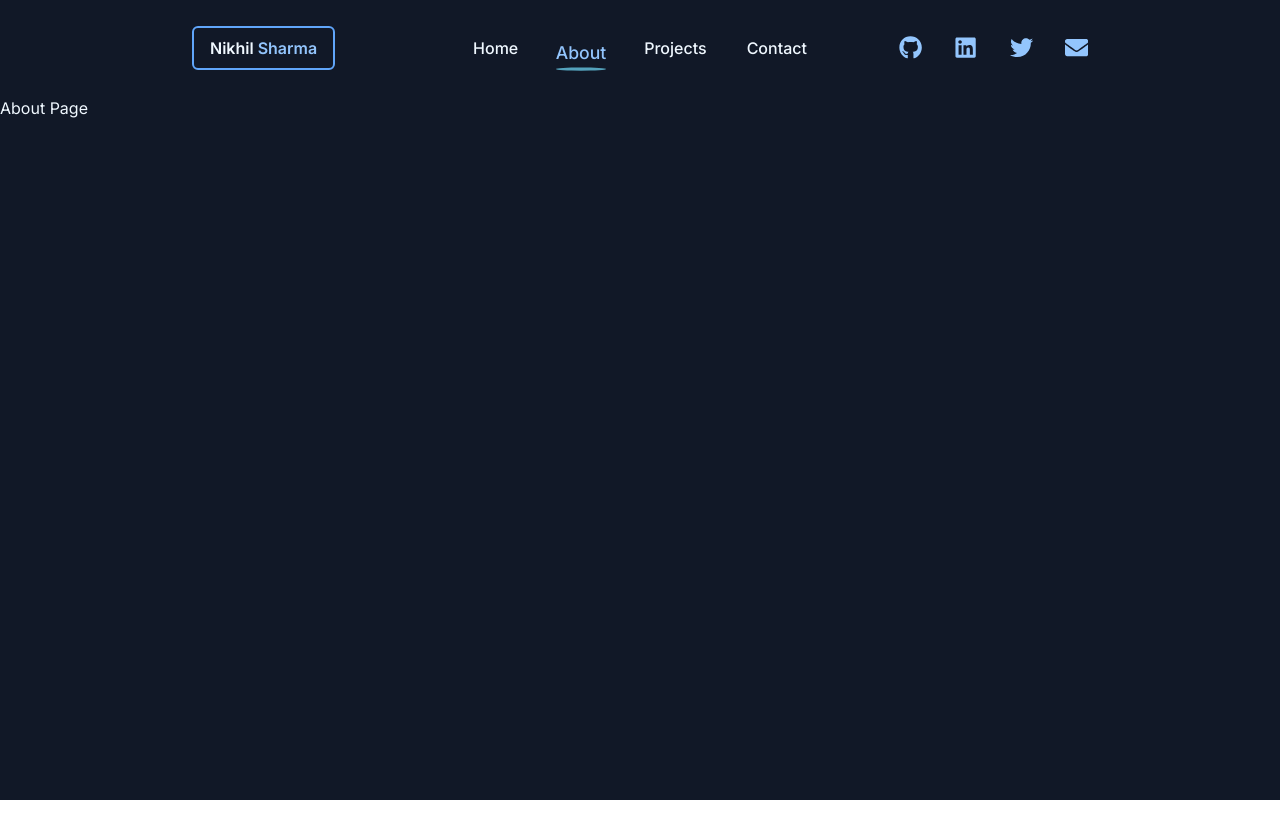
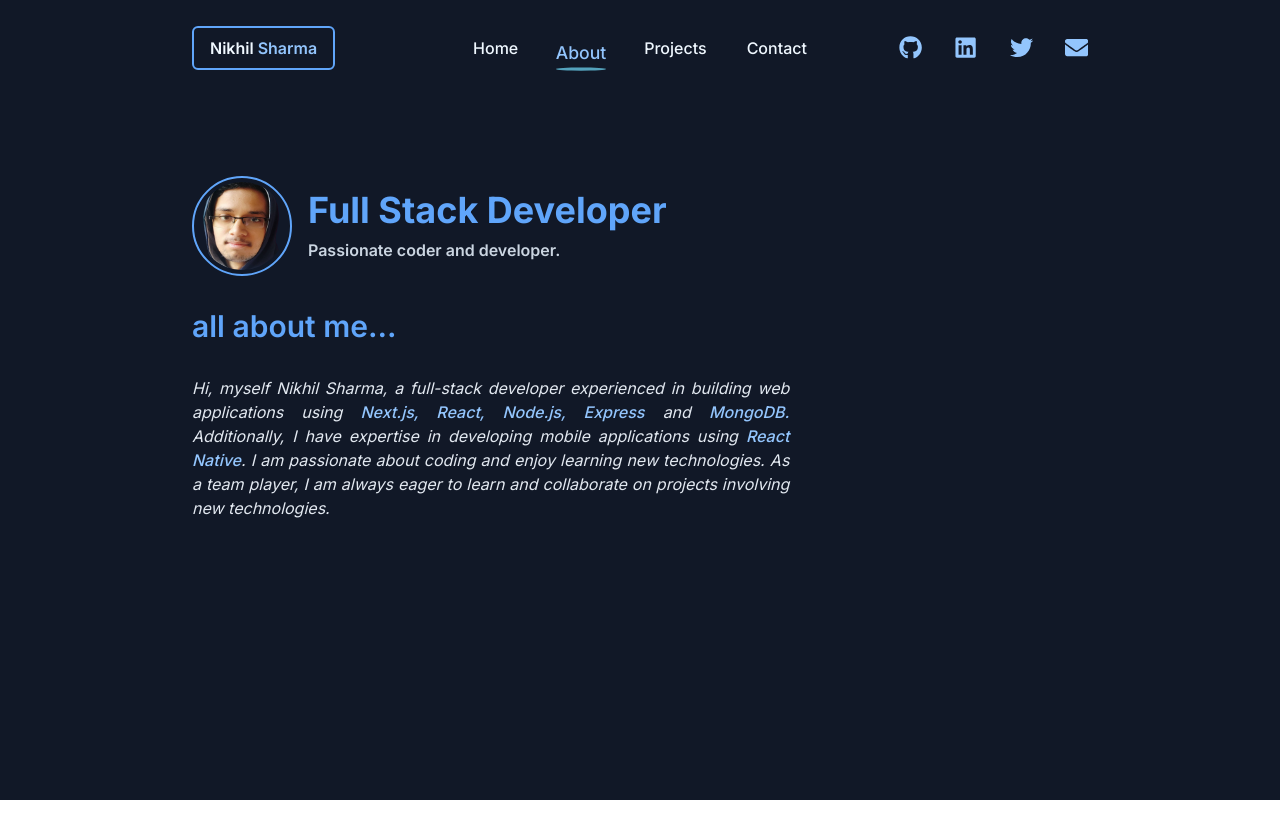
Before and after one commit to NikhilCode12/portfolio-nextjs, a Next.js app: page /about in a window 1280 px wide. Shown: the top 838 px of the page. Before the commit the page ends 800 px from the top, so only its background shows below. Built offline with nearby package versions, Linux system fonts and the light colour scheme.

Commit message:
update: about page added

```diff
--- a/src/app/about/page.jsx
+++ b/src/app/about/page.jsx
@@ -1,6 +1,7 @@
 "use client";
 import React from "react";
 import { motion } from "framer-motion";
+import Image from "next/image";
 
 const About = () => {
   return (
@@ -10,7 +11,61 @@ const About = () => {
       animate={{ y: "0%" }}
       transition={{ duration: 1 }}
     >
-      About Page
+      {/* About Page container */}
+      <div className="px-4 sm:px-8 md:px-12 lg:px-20 xl:px-48 h-full">
+        {/* About me, skills and experience container*/}
+        <div className="flex flex-col items-center justify-center gap-24 md:gap-32 lg:gap-48 xl:gap-64 w-2/3 my-20">
+          {/* Image and about me container */}
+          <div className="w-full flex flex-col gap-8">
+            <div className="w-full flex gap-4">
+              {/* Nikhil Image */}
+              <Image
+                src={"/nikhil.png"}
+                alt="Nikhil"
+                width={100}
+                height={100}
+                className="p-1 rounded-full border-2 border-blue-400 "
+              />
+              {/* Nikhil details container */}
+              <div className="flex flex-col justify-center gap-2">
+                <h1 className="font-bold text-4xl text-blue-400">
+                  Full Stack Developer
+                </h1>
+                <p className="text-md text-slate-300 font-semibold">
+                  Passionate coder and developer.
+                </p>
+              </div>
+            </div>
+            {/* About me container */}
+            <div className="w-full flex flex-col gap-8">
+              <h1 className="font-semibold text-3xl text-blue-400">
+                all about me...
+              </h1>
+              <p className="text-md text-slate-200 text-justify italic">
+                Hi, myself Nikhil Sharma, a full-stack developer experienced in
+                building web applications using{" "}
+                <span className="text-blue-300 font-medium">
+                  Next.js, React, Node.js, Express
+                </span>{" "}
+                and <span className="text-blue-300 font-medium">MongoDB.</span>{" "}
+                Additionally, I have expertise in developing mobile applications
+                using{" "}
+                <span className="text-blue-300 font-medium">React Native</span>.
+                I am passionate about coding and enjoy learning new
+                technologies. As a team player, I am always eager to learn and
+                collaborate on projects involving new technologies.
+              </p>
+            </div>
+          </div>
+          {/* My skills container */}
+          <div className=""></div>
+          {/* My Experience container */}
+          <div className=""></div>
+        </div>
+        {/* Nikhil Model with custom animations and voice over for about me, shown only for big screens */}
+        <div className="w-1/3"></div>
+        <div className="hidden"></div>
+      </div>
     </motion.div>
   );
 };
--- a/src/components/TransitionProvider.jsx
+++ b/src/components/TransitionProvider.jsx
@@ -22,9 +22,10 @@ const TransitionProvider = ({ children }) => {
           exit={{ opacity: 0 }}
           transition={{ duration: 0.8, ease: "easeInOut" }}
         >
-          {pathName === "/"
-            ? "Home"
-            : pathName.slice(1).charAt(0).toUpperCase() + pathName.slice(2)}
+          {pathName === "/" && "Welcome, my friend!"}
+          {pathName === "/about" && "It's me, Nikhil!"}
+          {pathName === "/contact" && "Let's Connect!"}
+          {pathName === "/projects" && "Hire me!"}
         </motion.div>
         <motion.div
           className="hidden md:flex h-screen w-screen fixed bg-slate-900 bottom-0 rounded-t-[25px] z-40"
```
Also changed, not shown: public/nikhil.png (added).
